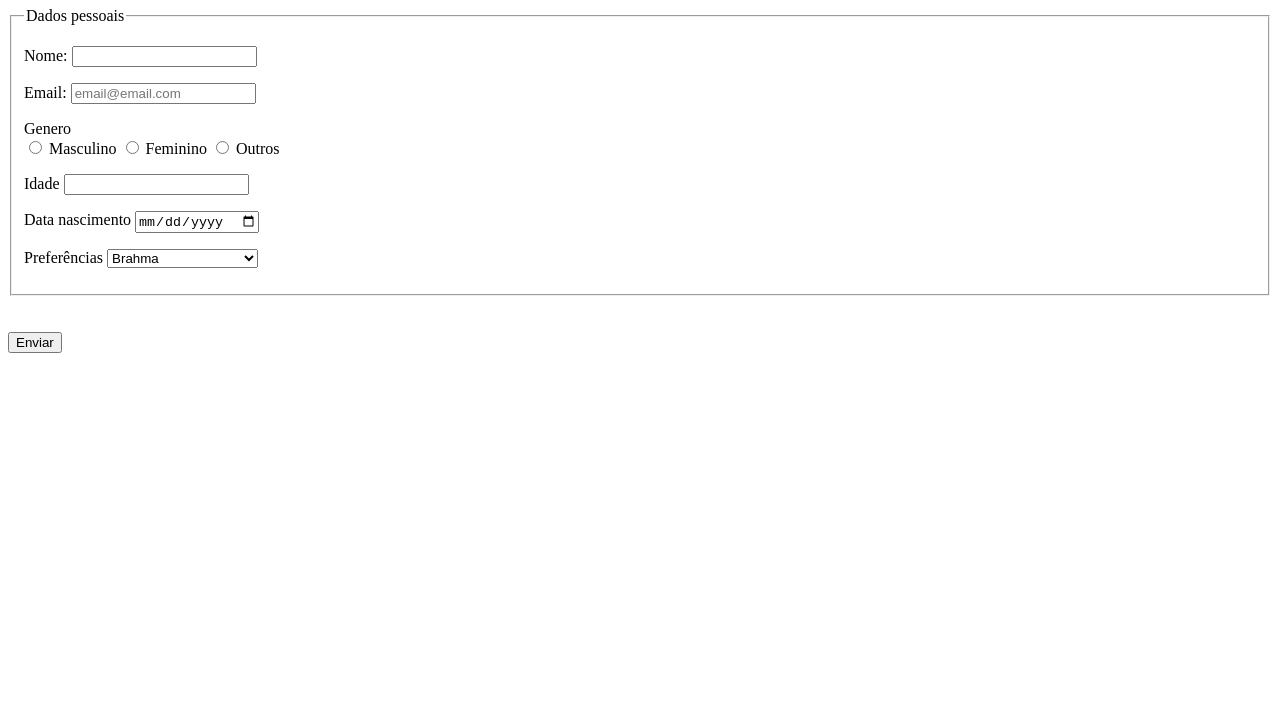
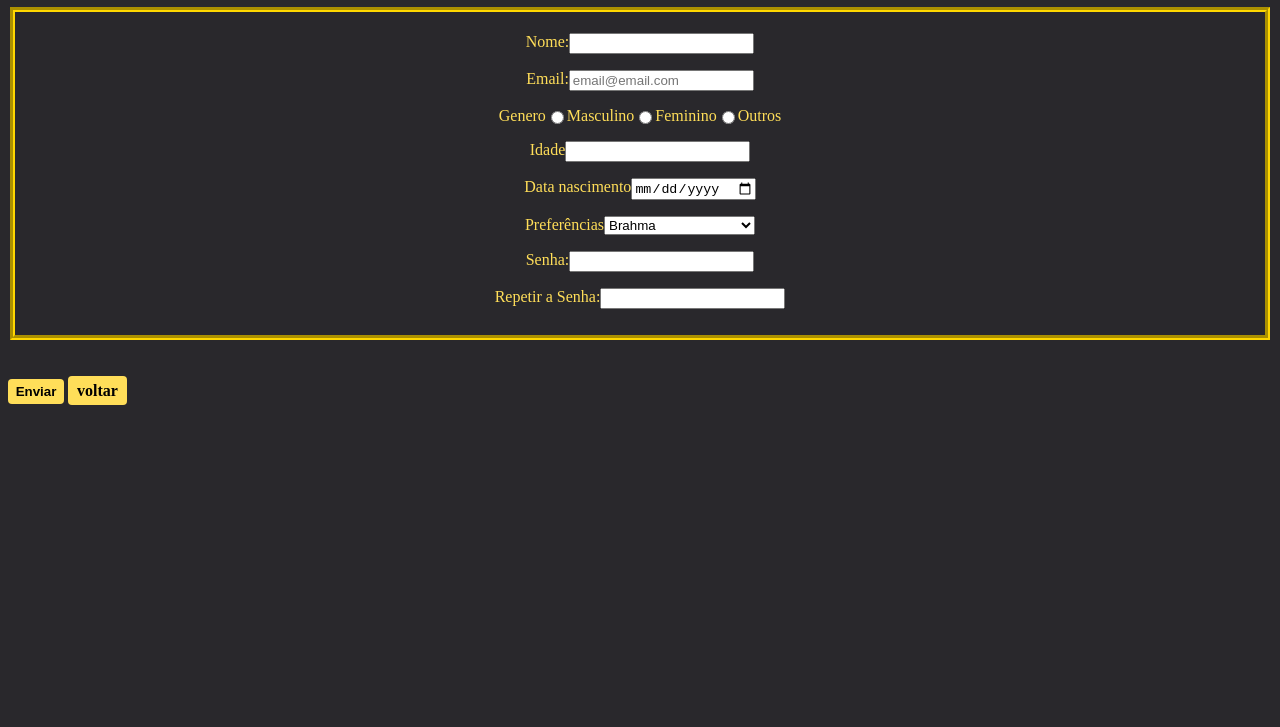
Before and after one commit to HzinDV/introdu--o-HTML, a plain HTML site: page docs/login.html in a window 1280 px wide. Shown: the part 73-800 px from the top of the page. Drawn offline with Linux system fonts and the light colour scheme.

Commit message:
login changes and css add

```diff
--- /dev/null
+++ b/docs/login.css
@@ -0,0 +1,31 @@
+body{
+    background-color: rgba(26, 25, 29, 0.932);
+}
+.texto{
+    color: rgb(255, 222, 89) ;
+}
+.botao {
+    display: inline-block;
+    padding: 0.3em 0.5em;
+    text-decoration: none;
+    border: 1px solid #cccccc00;
+    border-radius: 4px;
+    background-color: rgb(255, 222, 89);
+    font-weight: bold;
+    color: black;
+  }
+  .botao:hover {
+    background-color: #3a2e2e10;
+    color:rgb(255, 222, 89);
+}
+.lista{
+    list-style: none;
+}
+.pergunta{
+    display: flex;
+    justify-content: center;
+}
+fieldset{
+    border-color: gold;
+    border-width: 5px;
+}
--- a/docs/login.html
+++ b/docs/login.html
@@ -1,40 +1,40 @@
 <!DOCTYPE html>
 <html lang="pt-br">
     <head>
-        <title>Exemplo Charset</title>
+        <title>Login</title>
         <meta charset="utf-8"/>
+        <link rel="stylesheet" href="login.css">
     <body>
-        <h1>Login Kiosqui do chef</h1>
+        <h1 class="texto">Login Kiosqui do chef</h1>
         <form action="https://webhook.site/df9da434-877f-40f0-aa8f-c1d9cbc26484" method="POST">
             <fieldset>
-                <legend>Dados pessoais</legend>
-                <p>
-                    <label for="campo_nome">Nome:</label>
+                <p class="pergunta">
+                    <label for="campo_nome" class="texto">Nome:</label>
                     <input tabindex="2" type="text" name="nome" id="campo_nome">
                 </p>
-                <p>
-                    <label for="campo_email">Email:</label>
+                <p class="pergunta">
+                    <label for="campo_email" class="texto">Email:</label>
                     <input tabindex="1" type="email" name="email" id="campo_email" placeholder="email@email.com">
                 </p>
-                <p>
-                    <label>Genero</label><br>
+                <p class="pergunta">
+                    <label class="texto">Genero</label><br>
                     <input type="radio" id="genero_masculino" name="genero" value="M">
-                    <label for="genero_masculino">Masculino</label>
+                    <label for="genero_masculino" class="texto">Masculino</label>
                     <input type="radio" id="genero_feminino" name="genero" value="F">
-                    <label for="genero_feminino">Feminino</label>
+                    <label for="genero_feminino" class="texto">Feminino</label>
                     <input type="radio" id="genero_outros" name="genero" value="O">
-                    <label for="genero_outros">Outros</label>
+                    <label for="genero_outros" class="texto">Outros</label>
                 </p>
-                <p>
-                    <label for="campo_idade">Idade</label>
+                <p class="pergunta">
+                    <label for="campo_idade" class="texto">Idade</label>
                     <input tabindex ="3" min="16" max="80" id="campo_idade" name="idade" step="1">
                 </p>
-                <p>
-                    <label for="campo_nasc">Data nascimento</label>
+                <p class="pergunta">
+                    <label for="campo_nasc" class="texto">Data nascimento</label>
                     <input type="date" id="campo_nasc" name="nasc">
                 </p>
-                <p>
-                    <label for="campo_preferencias">Preferências</label>
+                <p class="pergunta">
+                    <label for="campo_preferencias" class="texto">Preferências</label>
                     <select name="campo_preferencias">
                         <optgroup label="Cerveja">
                             <option value="brahma">Brahma</option>
@@ -53,10 +53,19 @@
                         </optgroup>
                     </select>
                 </p>
+                <p class="pergunta">
+                    <label for="senha" class="texto">Senha:</label>
+                    <input type="password" name="senha" id="campo_senha">
+                </p>
+                <p class="pergunta">
+                    <label for="senha2" class="texto">Repetir a Senha:</label>
+                    <input type="password" name="senha" id="campo_senha2">
+                </p>
             </fieldset>
             <br>
             <br>
-            <button type="submit">Enviar</button>
+            <button type="submit" class="botao">Enviar</button>
+            <a href="index.html" class="botao">voltar</a>
         </form>
 
     </body>
```
